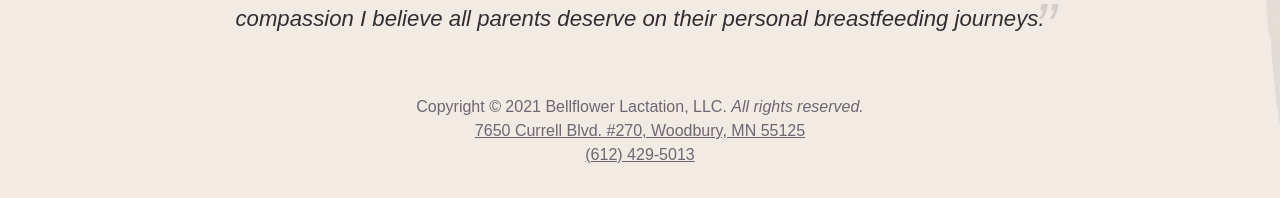
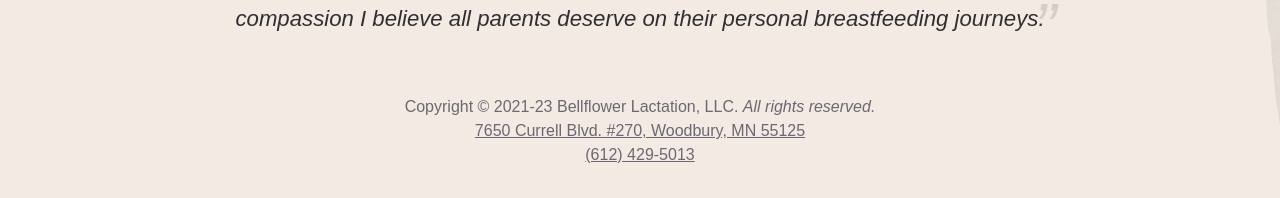
Before and after one commit to bellflowerlactation/bellflower, a Jekyll site: the page built from index.html, in a window 1280 px wide. Shown: the part 2530-2728 px from the top of the page. Built offline with Jekyll 4.4.1, drawn with Linux system fonts in a browser that asks for light colours; some web fonts are replaced.

Commit message:
Minor spacing fixes

```diff
--- a/_includes/footer.html
+++ b/_includes/footer.html
@@ -28,7 +28,7 @@
         <span class="last-word u-p:r u-ws:nw">journeys.</span>
     </blockquote>
     <p class="copyright u-gc:1/13 u-mt:0 u-ta:c">
-        <small>Copyright &copy; 2021 Bellflower Lactation, LLC.<wbr> <em class="u-ws:nw">All rights reserved.</em></small>
+        <small>Copyright &copy; 2021-23 Bellflower Lactation, LLC.<wbr> <em class="u-ws:nw">All rights reserved.</em></small>
         <small><a href="https://goo.gl/maps/8tUqmmjQfJAwfTzp8">7650 Currell Blvd. #270, Woodbury, MN 55125</a></small>
         <small><a href="tel:+16124295013">(612) 429-5013</a></small>
     </p>
--- a/assets/css/imports/classes.css
+++ b/assets/css/imports/classes.css
@@ -49,7 +49,7 @@
 .footer .nav-item > a,
 .footer .link-item > a { padding: calc(var(--grid-unit) * 2); }
 
-.footer .link-item > a { padding-left: 0; }
+.footer .link-item > a { padding-left: 0 !important; }
 
 .footer .nav-item > a.isActive::before {
     border-width: 0 0 0 var(--grid-unit);
```
